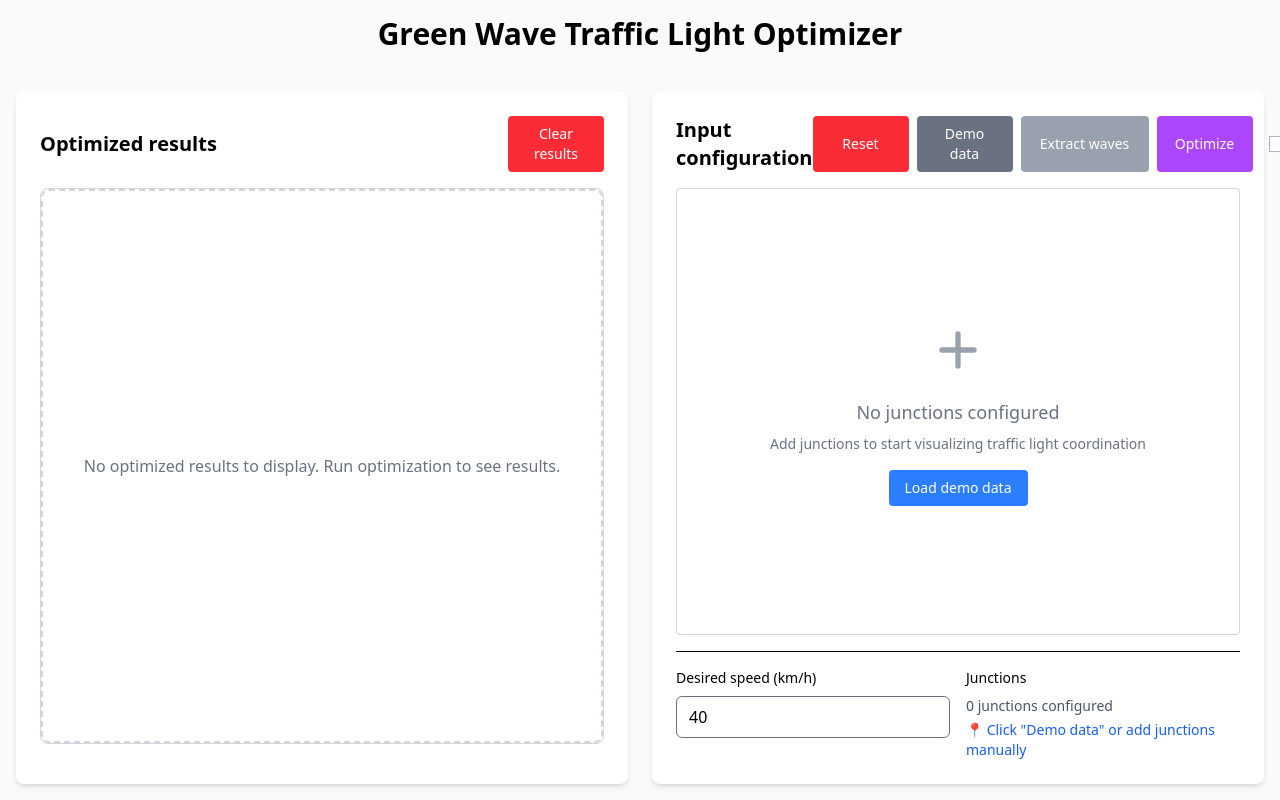
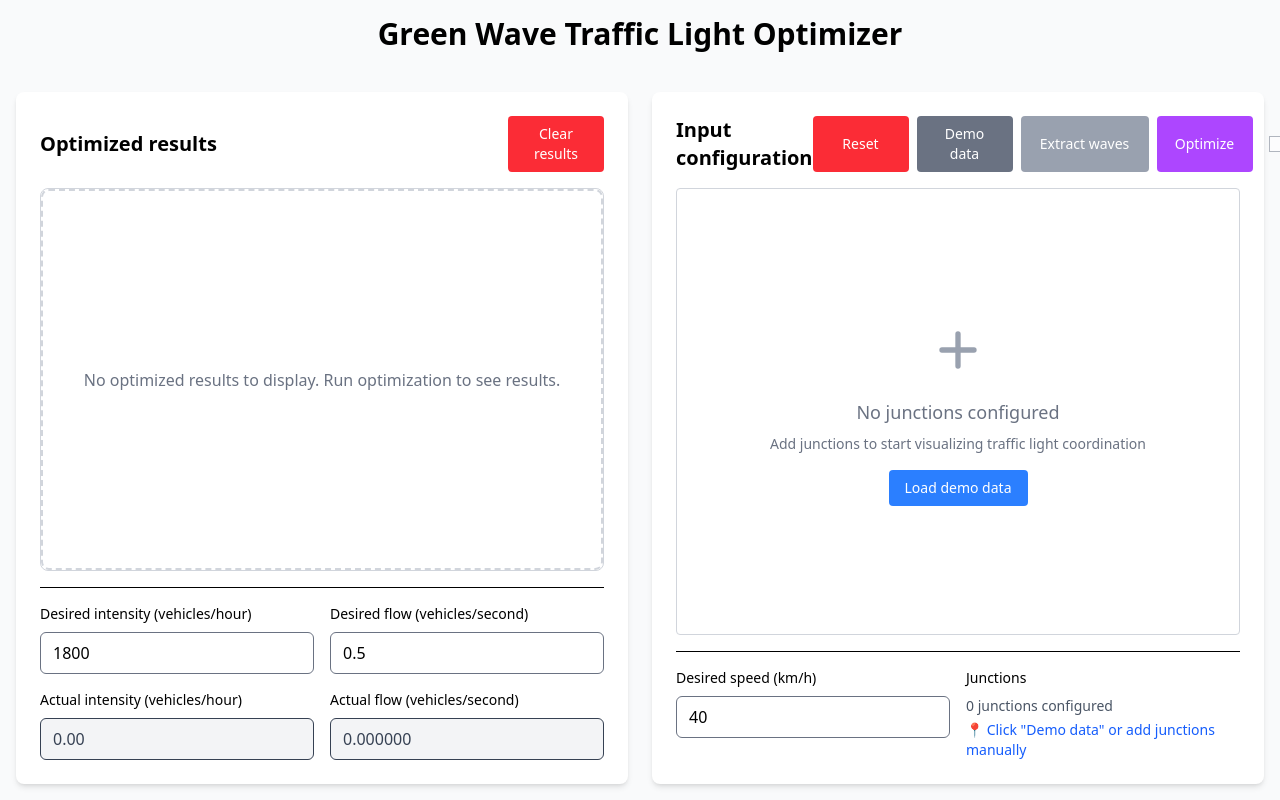
Before and after one commit to LdDl/greenwave, a SvelteKit app in the folder web/greenwave-ui/: page / in a window 1280 px wide. Shown: the top 800 px of the page. Built offline with nearby package versions, Linux system fonts and the light colour scheme.

Commit message:
display flow

```diff
--- a/web/greenwave-ui/src/lib/stores/core.js
+++ b/web/greenwave-ui/src/lib/stores/core.js
@@ -1,5 +1,11 @@
-import { writable } from 'svelte/store';
+import { writable, derived } from 'svelte/store';
 
 // Core data stores
 export const junctions = writable([]);
 export const desiredSpeed = writable(40.0);
+
+// Desired intensity (vehicles per hour)
+export const desiredIntensity = writable(1800);
+
+// Desired flow (vehicles per second)
+export const desiredFlow = derived(desiredIntensity, $desiredIntensity => $desiredIntensity / 3600);
--- a/web/greenwave-ui/src/routes/+page.svelte
+++ b/web/greenwave-ui/src/routes/+page.svelte
@@ -2,9 +2,9 @@
   import TimeSpaceDiagram from '../components/TimeSpaceDiagram.svelte';
   import ConfirmModal from '../components/ConfirmModal.svelte';
   import { isLoading, error, resetToDemo, resetToEmpty } from '$lib/stores';
-  import { junctions, desiredSpeed } from '$lib/stores/core';
+  import { junctions, desiredSpeed, desiredIntensity, desiredFlow } from '$lib/stores/core';
   import { wavesAreOutdated, originalGreenWaves, originalThroughWaves, showGreenWaves, storeWaveCalculationPositions } from '$lib/stores/greenwave';
-  import { optimizedResultsAreOutdated, optimizedWaveCalculationPositions, optimizedLastCalculatedSpeed, optimizedJunctions, optimizedOffsets, optimizedGreenWaves, optimizedThroughWaves } from '$lib/stores/optimization';
+  import { optimizedResultsAreOutdated, optimizedWaveCalculationPositions, optimizedLastCalculatedSpeed, optimizedJunctions, optimizedOffsets, optimizedGreenWaves, optimizedThroughWaves, actualFlow } from '$lib/stores/optimization';
   import { extractGreenWaves } from '$lib/api/greenwave.js';
   import { optimizeOffsets } from '$lib/api/optimize.js';
   import { prepareJunctionsForAPI, applyOffsetsToJunctions } from '$lib/utils/junction-helpers.js';
@@ -166,9 +166,9 @@
       {/if}
     </div>
 
-    <!-- Main Content Grid -->
+    <!-- Main content grid -->
     <div class="grid grid-cols-1 lg:grid-cols-2 gap-6 flex-1 min-h-0">
-      <!-- Left side - Optimized Results -->
+      <!-- Left side - optimized results -->
       <div class="bg-white rounded-lg shadow-md p-6 flex flex-col flex-1 min-h-0">
         <div class="flex justify-between items-center mb-4">
           <h2 class="text-xl font-semibold">Optimized results</h2>
@@ -180,7 +180,7 @@
           </button>
         </div>
 
-        <!-- Results Container -->
+        <!-- Results chart container -->
         <div class="flex-1 border border-gray-300 rounded-lg mb-4 min-h-0 overflow-hidden">
           {#if $optimizedJunctions.length > 0}
             <TimeSpaceDiagram
@@ -197,6 +197,61 @@
               <p>No optimized results to display. Run optimization to see results.</p>
             </div>
           {/if}
+        </div>
+
+        <!-- Controls for results -->
+        <div class="border-t pt-4 mt-auto">
+          <div class="grid grid-cols-1 sm:grid-cols-2 gap-4">
+            <!-- Desired Intensity -->
+            <div>
+              <label class="block text-sm font-medium mb-2">Desired intensity (vehicles/hour)</label>
+              <input
+                type="number"
+                bind:value={$desiredIntensity}
+                class="w-full px-3 py-2 border rounded-md"
+                min="0"
+                class:border-orange-500={$optimizedResultsAreOutdated.isOutdated}
+                class:border-black-300={!$optimizedResultsAreOutdated.isOutdated}
+                disabled={$optimizedResultsAreOutdated.isOutdated}
+              />
+            </div>
+
+            <!-- Desired Flow -->
+            <div>
+              <label class="block text-sm font-medium mb-2">Desired flow (vehicles/second)</label>
+              <input
+                type="number"
+                value={$desiredFlow}
+                class="w-full px-3 py-2 border rounded-md"
+                min="0"
+                step="0.5"
+                class:border-orange-500={$optimizedResultsAreOutdated.isOutdated}
+                class:border-black-300={!$optimizedResultsAreOutdated.isOutdated}
+                on:input={(e) => desiredIntensity.set(e.target.value * 3600)}
+                disabled={$optimizedResultsAreOutdated.isOutdated}
+              />
+            </div>
+
+            <!-- Actual Intensity -->
+            <div>
+              <label class="block text-sm font-medium mb-2">Actual intensity (vehicles/hour)</label>
+              <div
+                class="w-full px-3 py-2 border rounded-md bg-gray-100 text-gray-700"
+              >
+                {($actualFlow * 3600).toFixed(2)}
+              </div>
+            </div>
+
+            <!-- Actual Flow -->
+            <div>
+              <label class="block text-sm font-medium mb-2">Actual flow (vehicles/second)</label>
+              <div
+                class="w-full px-3 py-2 border rounded-md bg-gray-100 text-gray-700"
+              >
+                {$actualFlow.toFixed(6)}
+              </div>
+            </div>
+          </div>
         </div>
       </div>
 
@@ -261,7 +316,7 @@
           </div>
         </div>
 
-        <!-- Chart Container -->
+        <!-- Chart container -->
         <div class="flex-1 border border-gray-300 rounded mb-4 min-h-0 overflow-hidden">
           {#if $junctions.length === 0}
             <!-- Empty State -->
```
Also changed, not shown: web/greenwave-ui/src/lib/stores/optimization.js.
